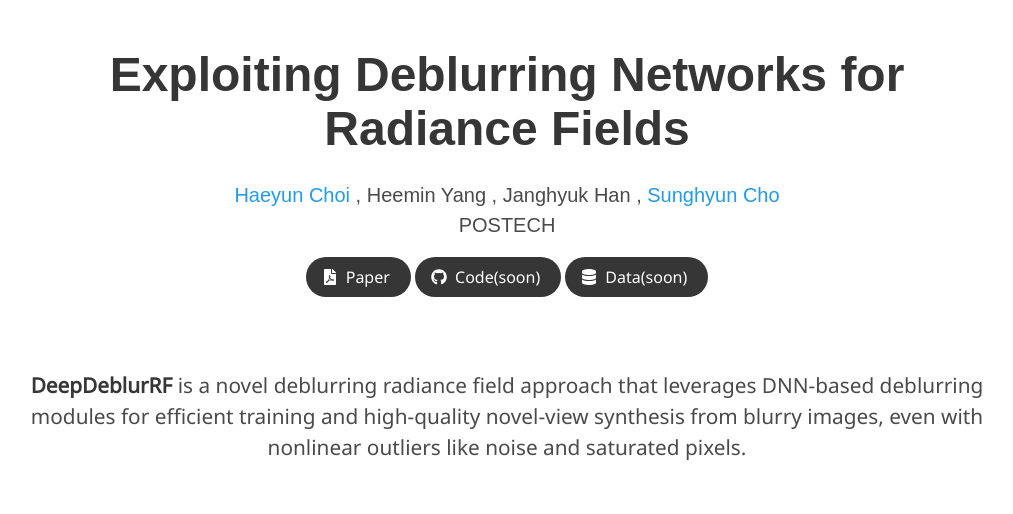
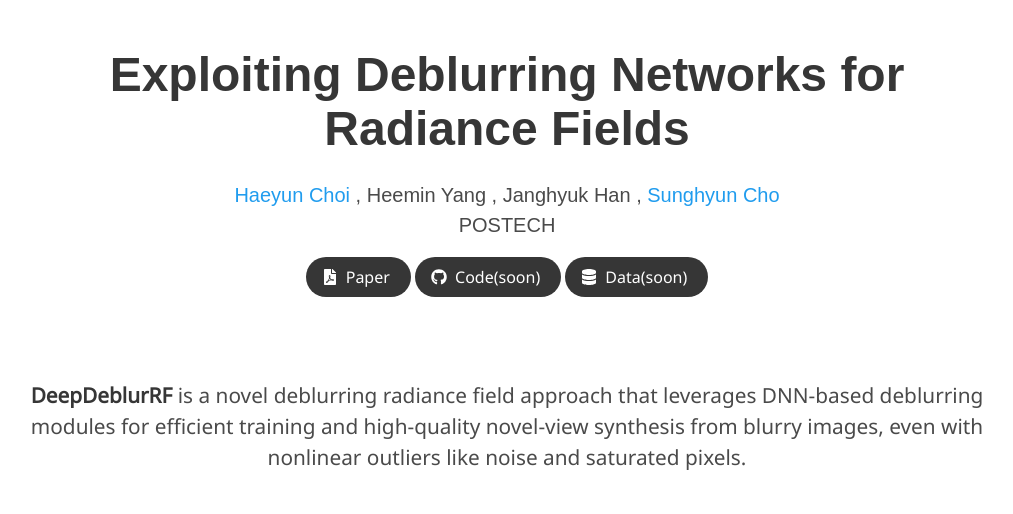
Before and after one commit to haeyun-choi/DDRF_site, a Jekyll site: the page built from index.md, in a window 1280 px wide. Shown: the top 514 px of the page, without its empty margins (133-1146 px from the left). Built offline with Jekyll 4.4.1, drawn with Linux system fonts in a browser that asks for light colours; some web fonts are replaced; grey boxes are pictures that could not be loaded.

Commit message:
Update index.md

```diff
--- a/index.md
+++ b/index.md
@@ -18,7 +18,7 @@ data: https://haeyun-choi.github.io/DDRF_site/
 ---
 
 <!-- Title and abstract section -->
-<div style="font-size: 1.3em; margin-bottom: 70px; margin-top: -40px; text-align: center;">
+<div style="font-size: 1.3em; margin-bottom: 80px; margin-top: -30px; text-align: center;">
     <strong>DeepDeblurRF</strong> is a novel deblurring radiance field approach that leverages DNN-based deblurring modules for efficient training and high-quality novel-view synthesis from blurry images, even with nonlinear outliers like noise and saturated pixels.
 </div>
 
```
